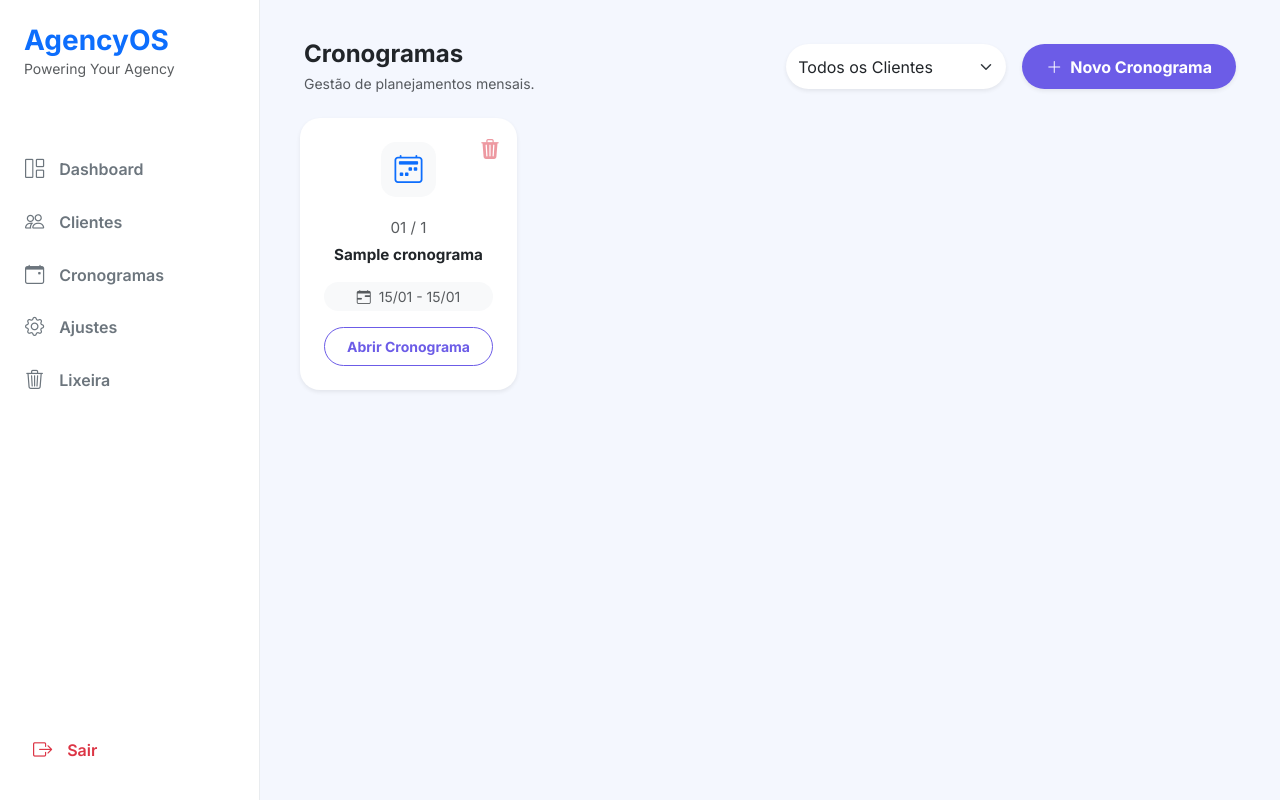
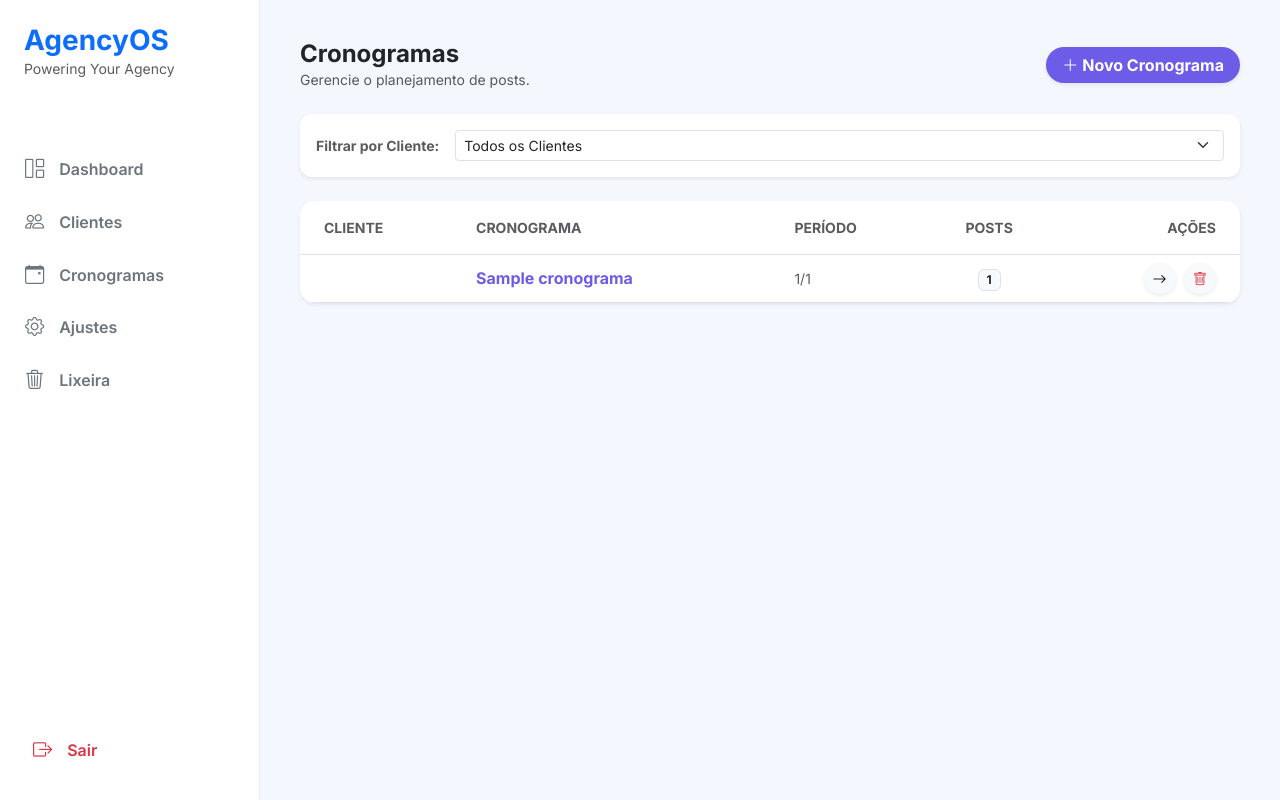
Before and after one commit to fegerke/AgencyOS, a Django app: template core/templates/core/listar_cronogramas.html in a window 1280 px wide. Run offline with Django 5.2, Linux system fonts and the light colour scheme; tables that the repository leaves empty hold one stand-in row (values such as "Sample post"); the template is opened without the code that fills it: values that come from a table or form of the project are taken from there, most other values are stand-ins (such as "Sample title", 1, 10 or a date in 2020); data that the repository does not hold is empty; some libraries are stand-ins or nearby versions.

Commit message:
fix: adjust mobile header layout, make tabs/tables responsive and enable logo deletion

```diff
--- a/core/templates/core/base.html
+++ b/core/templates/core/base.html
@@ -67,10 +67,11 @@
 <body>
 
     <header class="mobile-header shadow-sm">
-        <h4 class="fw-bold text-primary mb-0">AgencyOS</h4>
         <button class="btn btn-primary" type="button" data-bs-toggle="offcanvas" data-bs-target="#sidebarMobile">
             <i class="bi bi-list fs-4"></i>
         </button>
+
+        <h4 class="fw-bold text-primary mb-0">AgencyOS</h4>
     </header>
 
     <aside class="sidebar d-none d-lg-flex flex-column py-4">
--- a/core/templates/core/listar_cronogramas.html
+++ b/core/templates/core/listar_cronogramas.html
@@ -2,113 +2,81 @@
 
 {% block content %}
 <div class="container-fluid p-0">
-    <div class="d-flex justify-content-between align-items-center mb-4 px-1">
-        <div>
-            <h2 class="fw-bold h4 mb-1 text-dark">Cronogramas</h2>
-            <p class="text-muted small mb-0">Gestão de planejamentos mensais.</p>
+    <div class="row mb-4 align-items-center">
+        <div class="col-md-6 col-8">
+            <h2 class="fw-bold h4 mb-0 text-dark">Cronogramas</h2>
+            <p class="text-muted small mb-0">Gerencie o planejamento de posts.</p>
         </div>
-
-        <div class="d-flex gap-3 align-items-center">
-            <form method="get" class="d-flex align-items-center gap-2">
-                <select name="cliente" class="form-select rounded-pill border-0 shadow-sm" onchange="this.form.submit()" style="min-width: 220px; height: 45px;">
-                    <option value="">Todos os Clientes</option>
-                    {% for cliente in clientes %}
-                        <option value="{{ cliente.id }}" {% if cliente.id == cliente_selecionado %}selected{% endif %}>
-                            {{ cliente.nome_fantasia }}
-                        </option>
-                    {% endfor %}
-                </select>
-                {% if cliente_selecionado %}
-                    <a href="{% url 'listar_cronogramas' %}" class="btn btn-light rounded-circle shadow-sm" title="Limpar Filtro">
-                        <i class="bi bi-x-lg"></i>
-                    </a>
-                {% endif %}
-            </form>
-
-            <a href="{% url 'cadastrar_cronograma' %}" class="btn btn-primary rounded-pill px-4 fw-bold shadow-sm" style="background: #6c5ce7; border: none; height: 45px; display: flex; align-items: center;">
-                <i class="bi bi-plus-lg me-2"></i>Novo Cronograma
+        <div class="col-md-6 col-4 text-end">
+            <a href="{% url 'cadastrar_cronograma' %}" class="btn btn-primary rounded-pill shadow-sm px-3 fw-bold" style="background: #6c5ce7; border: none;">
+                <i class="bi bi-plus-lg me-1"></i><span class="d-none d-md-inline">Novo Cronograma</span><span class="d-inline d-md-none">Novo</span>
             </a>
         </div>
     </div>
 
-    <div class="row g-4">
-        {% for cronograma in cronogramas %}
-        <div class="col-md-4 col-lg-3">
-            <div class="card border-0 shadow-sm h-100 position-relative" style="border-radius: 20px; transition: transform 0.2s;">
+    <div class="card border-0 shadow-sm mb-4 p-3" style="border-radius: 12px;">
+        <form method="get" class="row g-2 align-items-center">
+            <div class="col-auto">
+                <label class="fw-bold small text-muted me-2">Filtrar por Cliente:</label>
+            </div>
+            <div class="col-auto flex-grow-1">
+                <select name="cliente" class="form-select form-select-sm" onchange="this.form.submit()">
+                    <option value="">Todos os Clientes</option>
+                    {% for cli in clientes %}
+                        <option value="{{ cli.id }}" {% if cli.id == cliente_selecionado %}selected{% endif %}>{{ cli.nome_fantasia }}</option>
+                    {% endfor %}
+                </select>
+            </div>
+        </form>
+    </div>
 
-                <div class="position-absolute top-0 end-0 m-3" style="z-index: 10;">
-                    <button type="button" onclick="confirmarExclusao('{% url 'excluir_cronograma' cronograma.pk %}', '{{ cronograma.titulo }}')" class="btn btn-link text-danger p-0 opacity-50 hover-opacity-100">
-                        <i class="bi bi-trash3-fill fs-5"></i>
-                    </button>
-                </div>
-
-                <div class="card-body p-4 text-center">
-                    <div class="mb-3 mx-auto bg-light d-flex align-items-center justify-content-center" style="width: 55px; height: 55px; border-radius: 15px;">
-                        <i class="bi bi-calendar2-week text-primary fs-3"></i>
-                    </div>
-
-                    <h5 class="fw-bold text-dark mb-1 text-truncate px-2" title="{{ cronograma.cliente.nome_fantasia }}">
-                        {{ cronograma.cliente.nome_fantasia }}
-                    </h5>
-
-                    <p class="text-muted mb-1" style="font-size: 0.95rem;">
-                        {{ cronograma.mes|stringformat:"02d" }} / {{ cronograma.ano }}
-                    </p>
-
-                    <p class="text-dark fw-bold mb-3" style="font-size: 0.95rem;">
-                        {{ cronograma.titulo }}
-                    </p>
-
-                    {% if cronograma.data_inicio %}
-                    <div class="bg-light rounded-pill py-1 px-2 mb-3 small text-muted">
-                        <i class="bi bi-calendar-range me-1"></i>
-                        {{ cronograma.data_inicio|date:"d/m" }} - {{ cronograma.data_fim|date:"d/m" }}
-                    </div>
-                    {% endif %}
-
-                    <a href="{% url 'detalhes_cronograma' cronograma.pk %}" class="btn btn-outline-primary btn-sm rounded-pill w-100 fw-bold py-2 mt-auto">
-                        Abrir Cronograma
-                    </a>
-                </div>
-            </div>
+    <div class="card border-0 shadow-sm" style="border-radius: 15px; overflow: hidden;">
+        <div class="table-responsive">
+            <table class="table table-hover align-middle mb-0">
+                <thead class="bg-light">
+                    <tr>
+                        <th class="ps-4 py-3 small text-muted text-uppercase">Cliente</th>
+                        <th class="py-3 small text-muted text-uppercase">Cronograma</th>
+                        <th class="py-3 small text-muted text-uppercase">Período</th>
+                        <th class="py-3 small text-muted text-uppercase text-center">Posts</th>
+                        <th class="pe-4 py-3 text-end small text-muted text-uppercase">Ações</th>
+                    </tr>
+                </thead>
+                <tbody>
+                    {% for crono in cronogramas %}
+                    <tr>
+                        <td class="ps-4 fw-bold text-dark">{{ crono.cliente.nome_fantasia }}</td>
+                        <td>
+                            <a href="{% url 'detalhes_cronograma' crono.pk %}" class="text-decoration-none fw-bold" style="color: #6c5ce7;">
+                                {{ crono.titulo }}
+                            </a>
+                        </td>
+                        <td class="small text-muted">
+                            {{ crono.mes }}/{{ crono.ano }}
+                        </td>
+                        <td class="text-center">
+                            <span class="badge bg-light text-dark border">{{ crono.posts.count }}</span>
+                        </td>
+                        <td class="pe-4 text-end">
+                            <a href="{% url 'detalhes_cronograma' crono.pk %}" class="btn btn-sm btn-light rounded-circle shadow-sm me-1" title="Abrir">
+                                <i class="bi bi-arrow-right"></i>
+                            </a>
+                            <a href="{% url 'excluir_cronograma' crono.pk %}" class="btn btn-sm btn-light rounded-circle shadow-sm text-danger" title="Excluir" onclick="return confirm('Tem certeza que deseja excluir este cronograma?')">
+                                <i class="bi bi-trash"></i>
+                            </a>
+                        </td>
+                    </tr>
+                    {% empty %}
+                    <tr>
+                        <td colspan="5" class="text-center py-5 text-muted">
+                            <i class="bi bi-calendar-x fs-1 d-block mb-2 opacity-25"></i>
+                            Nenhum cronograma encontrado.
+                        </td>
+                    </tr>
+                    {% endfor %}
+                </tbody>
+            </table>
         </div>
-        {% empty %}
-        <div class="col-12 text-center py-5">
-            <div class="opacity-25 mb-3">
-                <i class="bi bi-folder-x" style="font-size: 3rem;"></i>
-            </div>
-            <p class="text-muted italic">Nenhum cronograma ativo encontrado para esta seleção.</p>
-        </div>
-        {% endfor %}
     </div>
 </div>
-
-<script src="https://cdn.jsdelivr.net/npm/sweetalert2@11"></script>
-<script>
-function confirmarExclusao(url, nome) {
-    Swal.fire({
-        title: 'Mover para lixeira?',
-        text: `O cronograma "${nome}" e todos os seus posts serão enviados para a lixeira.`,
-        icon: 'warning',
-        showCancelButton: true,
-        confirmButtonColor: '#d33',
-        cancelButtonColor: '#6c757d',
-        confirmButtonText: 'Sim, excluir',
-        cancelButtonText: 'Cancelar',
-        reverseButtons: true
-    }).then((result) => {
-        if (result.isConfirmed) {
-            window.location.href = url;
-        }
-    })
-}
-</script>
-
-<style>
-    .card:hover { transform: translateY(-5px); }
-    .hover-opacity-100:hover { opacity: 1 !important; }
-    .btn-outline-primary { color: #6c5ce7; border-color: #6c5ce7; }
-    .btn-outline-primary:hover { background-color: #6c5ce7; border-color: #6c5ce7; color: white; }
-    .bg-soft-primary { background-color: #f0eeff; }
-</style>
 {% endblock %}
```
Also changed, not shown: core/templates/core/cadastrar_cliente.html (+6 -33 lines), core/templates/core/configurar_agencia.html (+21 -21 lines), core/views.py (+9 -3 lines).
